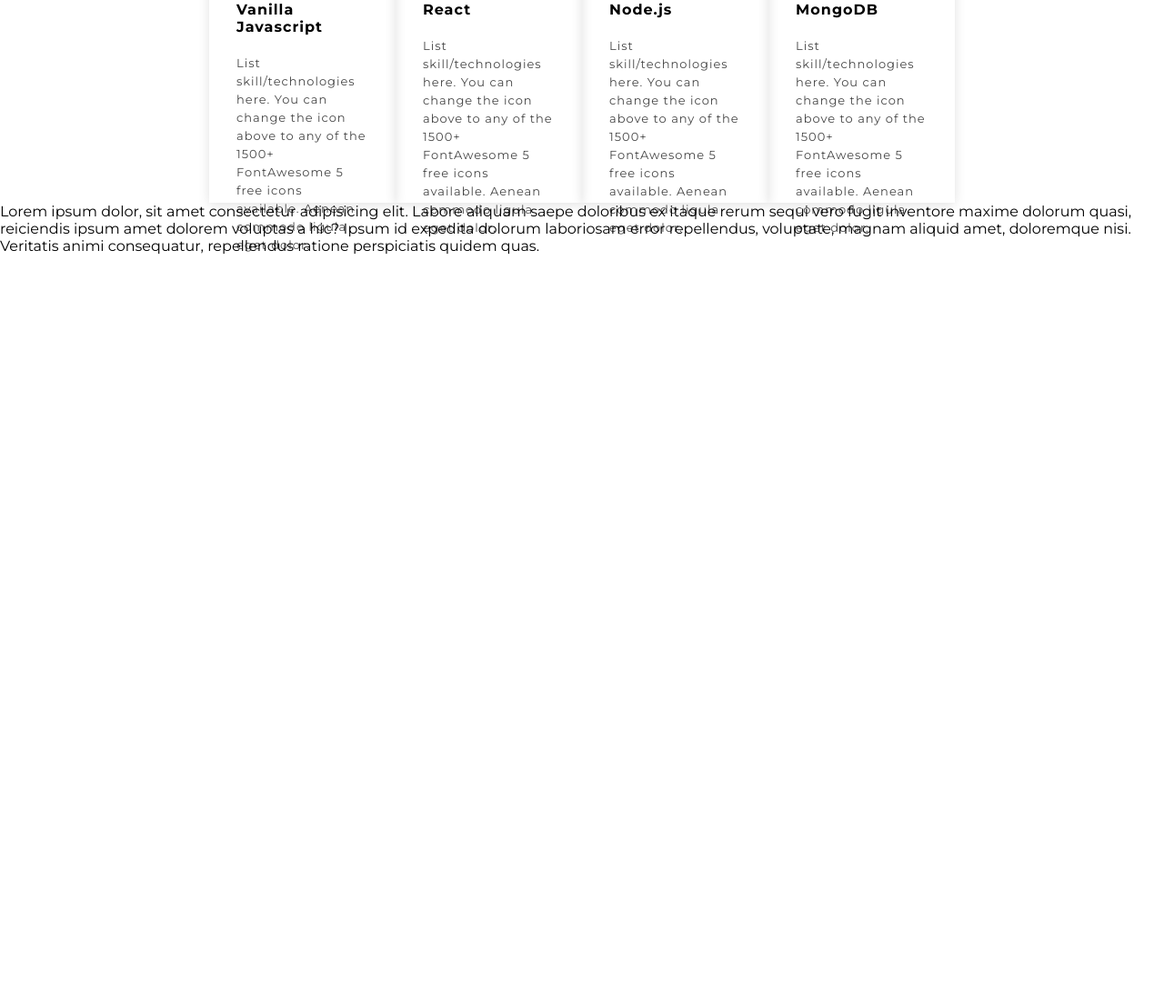
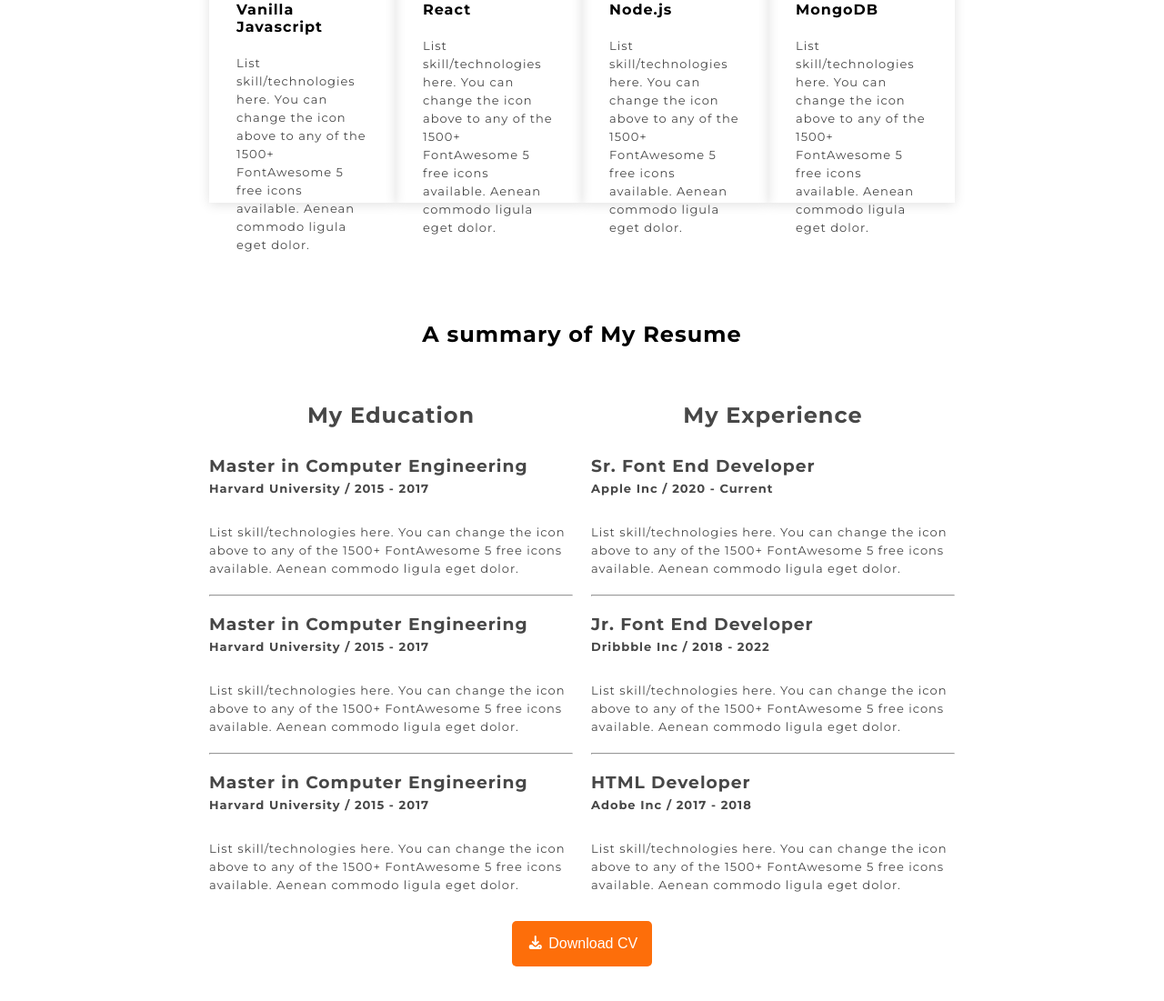
Before and after one commit to sabbir053/Sabbir-Portfolio, a plain HTML site: page index.html in a window 1280 px wide. Shown: the part 1719-2820 px from the top of the page at 91% size. Before the commit the page ends 1999 px from the top, so only its background shows below. Drawn offline with Linux system fonts and the light colour scheme.

Commit message:
A summary of My Resume

```diff
--- a/index.html
+++ b/index.html
@@ -141,8 +141,73 @@
         </div>
       </section>
 
-      <section>
-        <p>Lorem ipsum dolor, sit amet consectetur adipisicing elit. Labore aliquam saepe doloribus ex itaque rerum sequi vero fugit inventore maxime dolorum quasi, reiciendis ipsum amet dolorem voluptas a hic? Ipsum id expedita dolorum laboriosam error repellendus, voluptate, magnam aliquid amet, doloremque nisi. Veritatis animi consequatur, repellendus ratione perspiciatis quidem quas.</p>
+      <section id="a-summary-of-my-resume">
+        <h2>A summary of My Resume</h2>
+        <div class="about-cv">
+          <div class="first-block">
+            <h2>My Education</h2>
+            <h3>Master in Computer Engineering</h3>
+            <h5>Harvard University / 2015 - 2017</h5>
+            <p>
+              List skill/technologies here. You can change the icon above to any
+              of the 1500+ FontAwesome 5 free icons available. Aenean commodo
+              ligula eget dolor.
+            </p>
+            <br />
+            <hr />
+            <br />
+            <h3>Master in Computer Engineering</h3>
+            <h5>Harvard University / 2015 - 2017</h5>
+            <p>
+              List skill/technologies here. You can change the icon above to any
+              of the 1500+ FontAwesome 5 free icons available. Aenean commodo
+              ligula eget dolor.
+            </p>
+            <br />
+            <hr />
+            <br />
+            <h3>Master in Computer Engineering</h3>
+            <h5>Harvard University / 2015 - 2017</h5>
+            <p>
+              List skill/technologies here. You can change the icon above to any
+              of the 1500+ FontAwesome 5 free icons available. Aenean commodo
+              ligula eget dolor.
+            </p>
+          </div>
+          <div class="second-block">
+            <h2>My Experience</h2>
+            <h3>Sr. Font End Developer</h3>
+            <h5>Apple Inc / 2020 - Current</h5>
+            <p>
+              List skill/technologies here. You can change the icon above to any
+              of the 1500+ FontAwesome 5 free icons available. Aenean commodo
+              ligula eget dolor.
+            </p>
+            <br />
+            <hr />
+            <br />
+            <h3>Jr. Font End Developer</h3>
+            <h5>Dribbble Inc / 2018 - 2022</h5>
+            <p>
+              List skill/technologies here. You can change the icon above to any
+              of the 1500+ FontAwesome 5 free icons available. Aenean commodo
+              ligula eget dolor.
+            </p>
+            <br />
+            <hr />
+            <br />
+            <h3>HTML Developer</h3>
+            <h5>Adobe Inc / 2017 - 2018</h5>
+            <p>
+              List skill/technologies here. You can change the icon above to any
+              of the 1500+ FontAwesome 5 free icons available. Aenean commodo
+              ligula eget dolor.
+            </p>
+          </div>
+        </div>
+        <button class="download-cv">
+          <i class="fa-solid fa-download"></i> Download CV
+        </button>
       </section>
     </main>
     <!-- Main Ends Here -->
--- a/styles/portfollio.css
+++ b/styles/portfollio.css
@@ -194,3 +194,59 @@
     line-height: 20px;
     letter-spacing: 1px;
 }
+
+
+/* .............a-summary-of-my-resume.............. */
+#a-summary-of-my-resume{
+    margin: 130px 230px;
+}
+#a-summary-of-my-resume h2{
+    text-align: center;
+    letter-spacing: 1px;
+    margin-bottom: 60px;
+}
+#a-summary-of-my-resume .about-cv{
+    display: flex;
+}
+#a-summary-of-my-resume .about-cv .first-block{
+    margin-right: 10px;
+}
+#a-summary-of-my-resume .about-cv .second-block{
+    margin-left: 10px;
+}
+#a-summary-of-my-resume .about-cv h2{
+    letter-spacing: 1px;
+    margin-bottom: 30px;
+    color: #474747;
+}
+#a-summary-of-my-resume .about-cv h3{
+    letter-spacing: 1px;
+    margin-bottom: 5px;
+    color: #474747;
+}
+#a-summary-of-my-resume .about-cv h5{
+    letter-spacing: 1px;
+    margin-bottom: 30px;
+    font-size: small;
+    color: #474747;
+}
+#a-summary-of-my-resume .about-cv p{
+    font-size: small;
+    color: #474747;
+    line-height: 20px;
+    letter-spacing: 1px;
+}
+#a-summary-of-my-resume .about-cv hr{
+    color: #d1d1d1;
+}
+#a-summary-of-my-resume .download-cv{
+    background-color: #FD6E0A;
+    border: none;
+    padding: 16px;
+    color: white;
+    font-size: medium;
+    border-radius: 5px;
+    display: block;
+    margin: 0 auto;
+    margin-top: 30px;
+}
```
